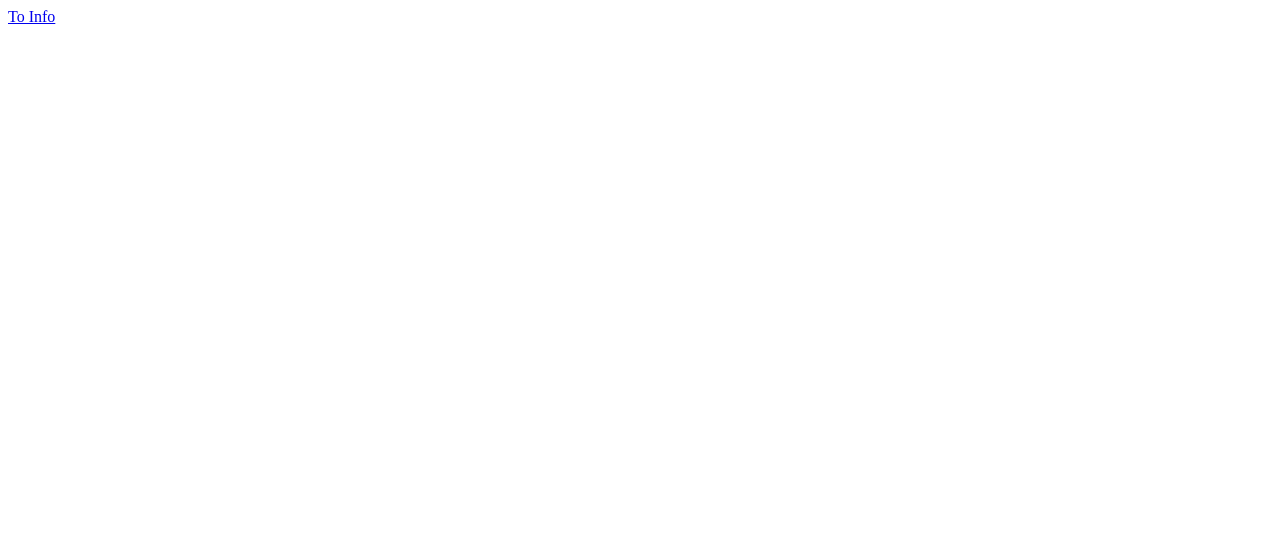
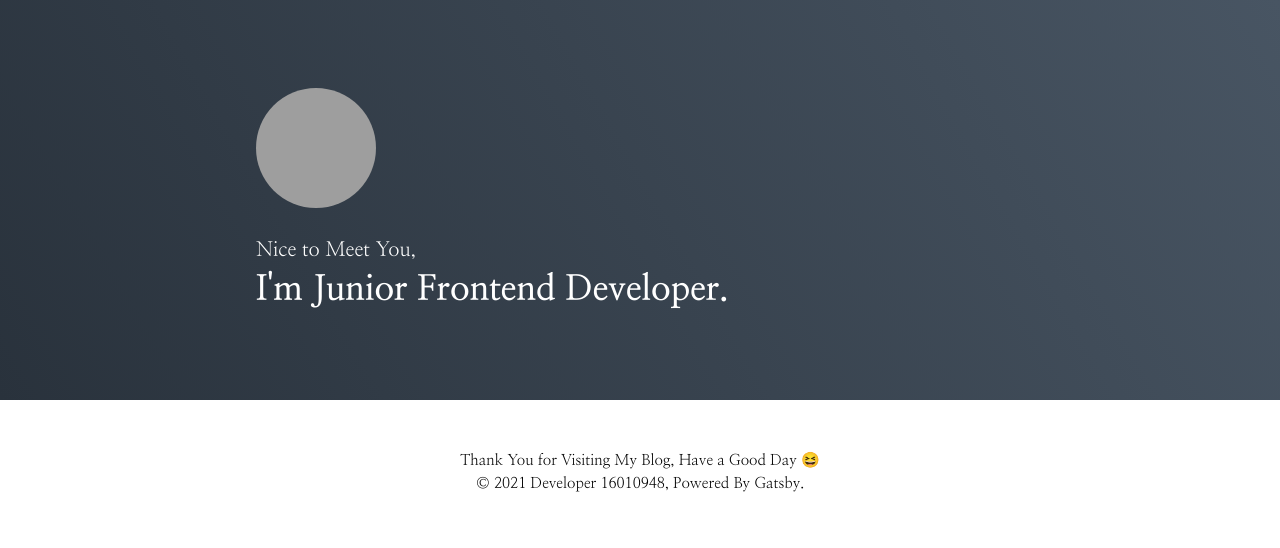
Before and after one commit to 16010948/gatsby-blog, a Gatsby site: page / in a window 1280 px wide. Built offline with nearby package versions, Linux system fonts and the light colour scheme; Gatsby itself is replaced by a stand-in of ours; grey boxes are pictures that could not be loaded.

Commit message:
[feat] 메인 페이지의 기본적인 틀 만들기

```diff
--- a/package.json
+++ b/package.json
@@ -7,7 +7,7 @@
     "@emotion/react": "^11.11.1",
     "@emotion/styled": "^11.11.0",
     "gatsby": "^5.11.0",
-    "gatsby-plugin-emotion": "^8.11.0",
+    "gatsby-plugin-emotion": "^8.12.0",
     "gatsby-plugin-react-helmet": "^6.11.0",
     "gatsby-plugin-sharp": "^5.11.0",
     "gatsby-plugin-typescript": "^5.11.0",
--- /dev/null
+++ b/src/components/Common/Footer.tsx
@@ -0,0 +1,23 @@
+import React, { FunctionComponent } from 'react'
+import styled from '@emotion/styled'
+
+const FooterWrapper = styled.div`
+  display: grid;
+  place-items: center;
+  margin-top: auto;
+  padding: 50px 0;
+  font-size: 15px;
+  text-align: center;
+  line-height: 1.5;
+`
+
+const Footer: FunctionComponent = function () {
+  return (
+    <FooterWrapper>
+      Thank You for Visiting My Blog, Have a Good Day 😆
+      <br />© 2021 Developer 16010948, Powered By Gatsby.
+    </FooterWrapper>
+  )
+}
+
+export default Footer
--- /dev/null
+++ b/src/components/Common/GlobalStyle.tsx
@@ -0,0 +1,32 @@
+import React, { FunctionComponent } from 'react'
+import { Global, css } from '@emotion/react'
+
+const defaultStyle = css`
+  @import url('https://fonts.googleapis.com/css2?family=Nanum+Myeongjo:wght@400;700;800&display=swap');
+
+  * {
+    padding: 0;
+    margin: 0;
+    box-sizing: border-box;
+    font-family: 'Nanum Myeongjo', serif;
+  }
+
+  html,
+  body,
+  #___gatsby {
+    height: 100%;
+  }
+
+  a,
+  a:hover {
+    color: inherit;
+    text-decoration: none;
+    cursor: pointer;
+  }
+`
+
+const GlobalStyle: FunctionComponent = function () {
+  return <Global styles={defaultStyle} />
+}
+
+export default GlobalStyle
--- /dev/null
+++ b/src/components/Main/Introduction.tsx
@@ -0,0 +1,47 @@
+import React, { FunctionComponent } from 'react'
+import styled from '@emotion/styled'
+import ProfileImage from '@components/Main/ProfileImage'
+
+const Background = styled.div`
+  width: 100%;
+  background-image: linear-gradient(60deg, #29323c 0%, #485563 100%);
+  color: #ffffff;
+`
+
+const Wrapper = styled.div`
+  display: flex;
+  flex-direction: column;
+  justify-content: center;
+  align-items: flex-start;
+  width: 768px;
+  height: 400px;
+  margin: 0 auto;
+`
+
+const SubTitle = styled.div`
+  font-size: 20px;
+  font-weight: 400;
+`
+
+const Title = styled.div`
+  margin-top: 5px;
+  font-size: 35px;
+  font-weight: 700;
+`
+
+const Introduction: FunctionComponent = function () {
+  return (
+    <Background>
+      <Wrapper>
+        <ProfileImage />
+
+        <div>
+          <SubTitle>Nice to Meet You,</SubTitle>
+          <Title>I'm Junior Frontend Developer.</Title>
+        </div>
+      </Wrapper>
+    </Background>
+  )
+}
+
+export default Introduction
--- /dev/null
+++ b/src/components/Main/ProfileImage.tsx
@@ -0,0 +1,18 @@
+import React, { FunctionComponent } from 'react'
+import styled from '@emotion/styled'
+
+const PROFILE_IMAGE_LINK =
+  'https://user-images.githubusercontent.com/37282087/102565988-e19fbb00-4121-11eb-89bd-3a960bb7c50e.png'
+
+const ProfileImageWrapper = styled.img`
+  width: 120px;
+  height: 120px;
+  margin-bottom: 30px;
+  border-radius: 50%;
+`
+
+const ProfileImage: FunctionComponent = function () {
+  return <ProfileImageWrapper src={PROFILE_IMAGE_LINK} alt="Profile Image" />
+}
+
+export default ProfileImage
--- a/src/pages/index.tsx
+++ b/src/pages/index.tsx
@@ -1,11 +1,22 @@
 import React, { FunctionComponent } from 'react'
-import { Link } from 'gatsby'
+import styled from '@emotion/styled'
+import GlobalStyle from '@components/Common/GlobalStyle'
+import Introduction from '@components/Main/Introduction'
+import Footer from '@components/Common/Footer'
+
+const Container = styled.div`
+  display: flex;
+  flex-direction: column;
+  height: 100%;
+`
 
 const IndexPage: FunctionComponent = function () {
   return (
-    <div>
-      <Link to="/info/">To Info</Link>
-    </div>
+    <Container>
+      <GlobalStyle />
+      <Introduction />
+      <Footer />
+    </Container>
   )
 }
 
```
Also changed, not shown: src/components/Text.tsx (deleted, +0 -11 lines), src/pages/info.tsx (deleted, +0 -75 lines), 1 other file.
